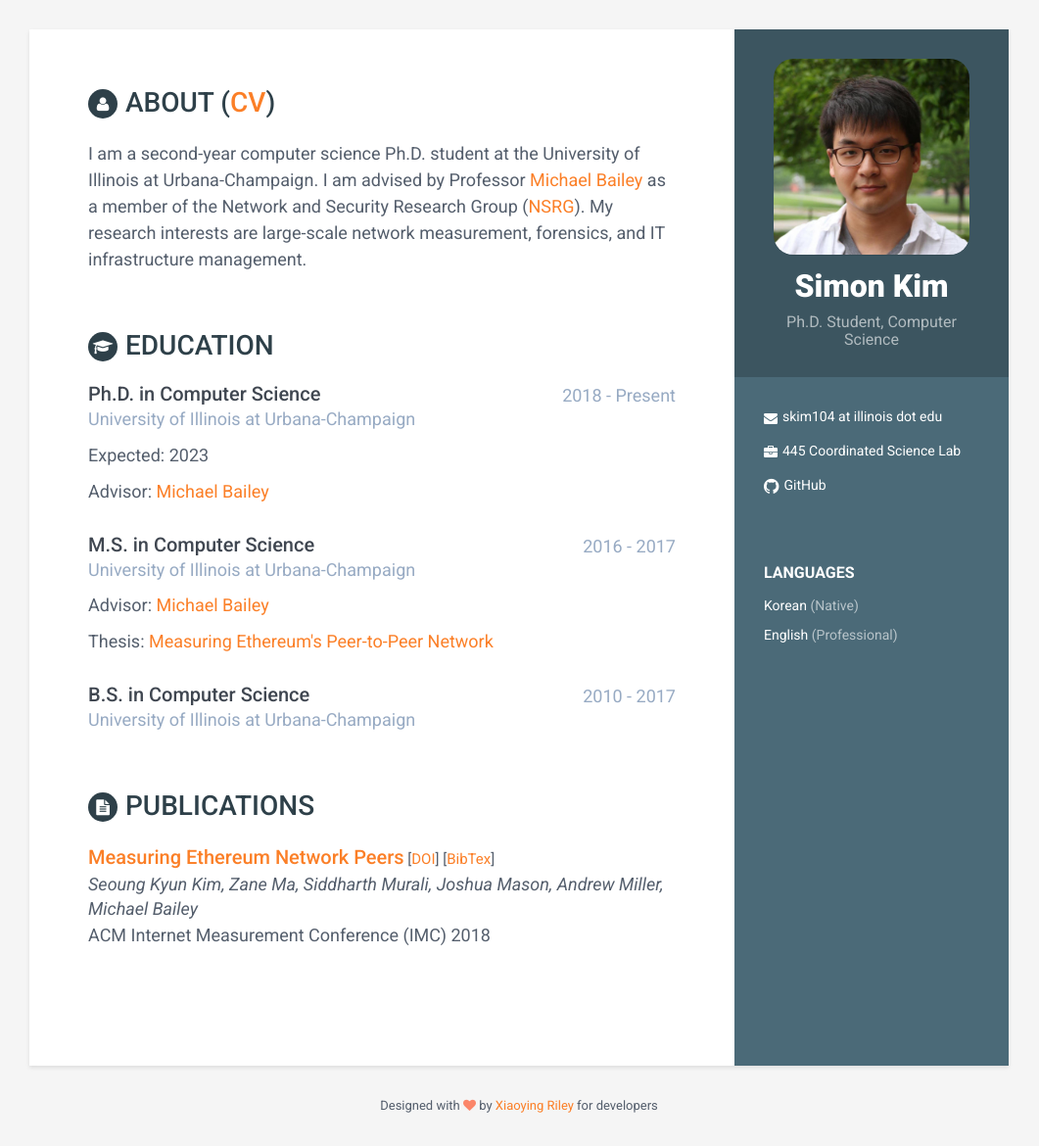
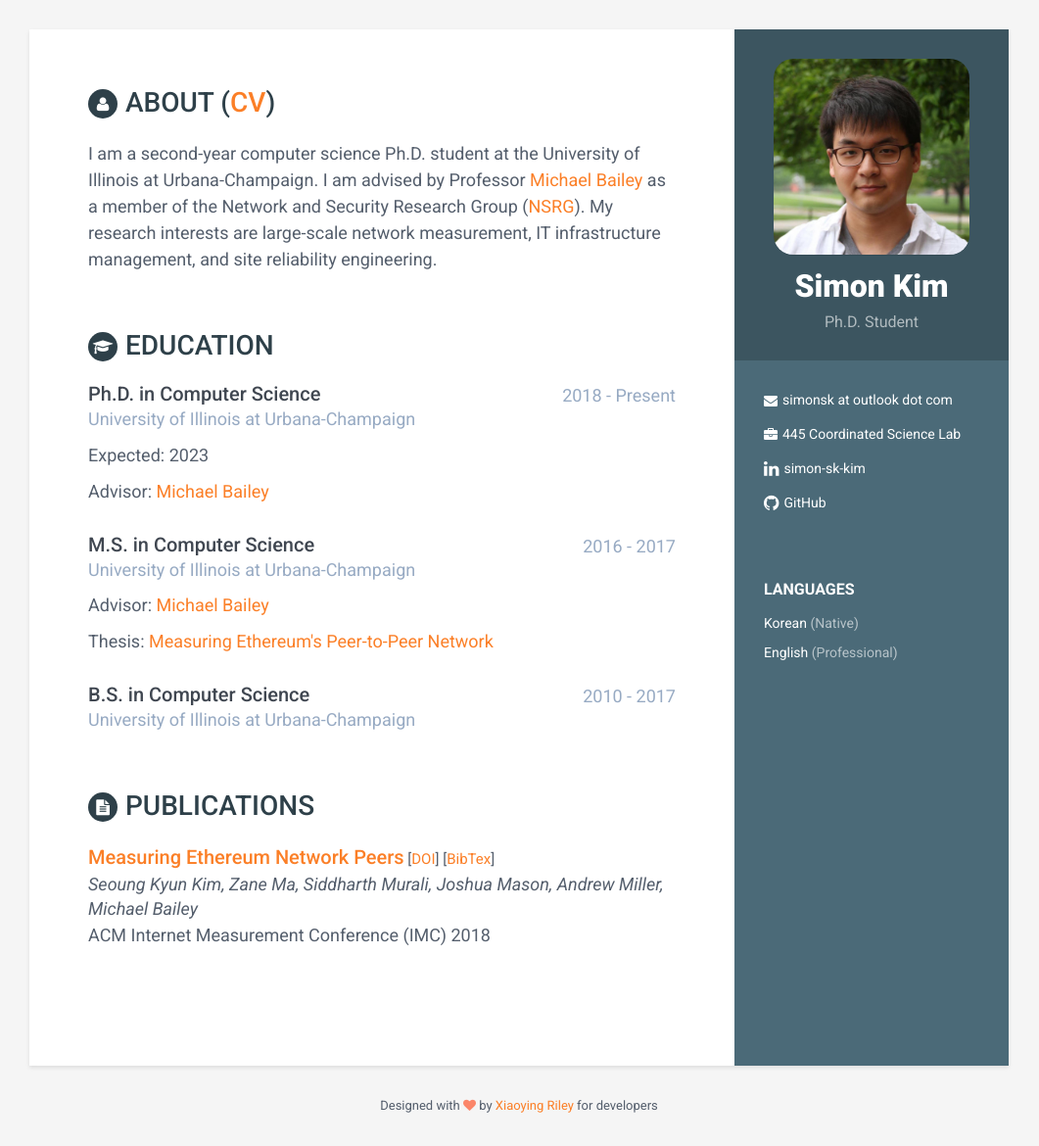
Before and after one commit to SimonSK/simonsk.github.io, a Jekyll site: the page built from index.html, in a window 1280 px wide. Shown: the whole page at 98% size, without its empty margins (110-1171 px from the left). Built offline with Jekyll 4.4.1, drawn with Linux system fonts in a browser that asks for light colours.

Commit message:
sidebar, about update

```diff
--- a/_config.yml
+++ b/_config.yml
@@ -16,12 +16,12 @@ style: styles-6
 
 #Profile information
 name: Simon Kim
-tagline: Ph.D. Student, Computer Science
+tagline: Ph.D. Student
 pic: profile.png  #place a 100x100 picture inside /assets/images/ folder and provide the name of the file below
 about: "I am a second-year computer science Ph.D. student at the University of Illinois at Urbana-Champaign.
-        I am advised by Professor <a href=\"http://mdbailey.ece.illinois.edu\">Michael Bailey</a>
-        as a member of the Network and Security Research Group (<a href=\"http://nsrg.sprai.org\">NSRG</a>).
-        My research interests are large-scale network measurement, forensics, and IT infrastructure management."
+        I am advised by Professor <a href=\"http://mdbailey.ece.illinois.edu\" target=\"_blank\">Michael Bailey</a>
+        as a member of the Network and Security Research Group (<a href=\"https://nsrg.sprai.org\" target=\"_blank\">NSRG</a>).
+        My research interests are large-scale network measurement, IT infrastructure management, and site reliability engineering."
 
 #I am advised by Michael Bailey as a member of the Network & Security Research Group.
 #
@@ -34,10 +34,10 @@ about: "I am a second-year computer science Ph.D. student at the University of I
 office: 445
 building: Coordinated Science Lab
 building-map: https://goo.gl/maps/E3sW3GadWHq
-email: skim104 at illinois dot edu
+email: simonsk at outlook dot com
 #phone: 012 345 6789
 #website: blog.webjeda.com #do not add http://
-#linkedin: alandoe
+linkedin: simon-sk-kim
 github: SimonSK
 #twitter: '@webjeda'
 #Update all the sections by editing the files inside _data folder.
```
